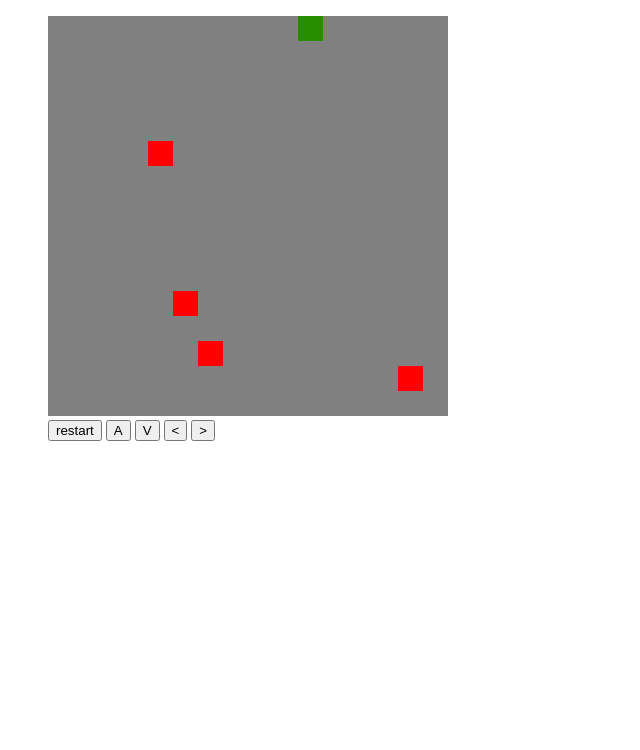
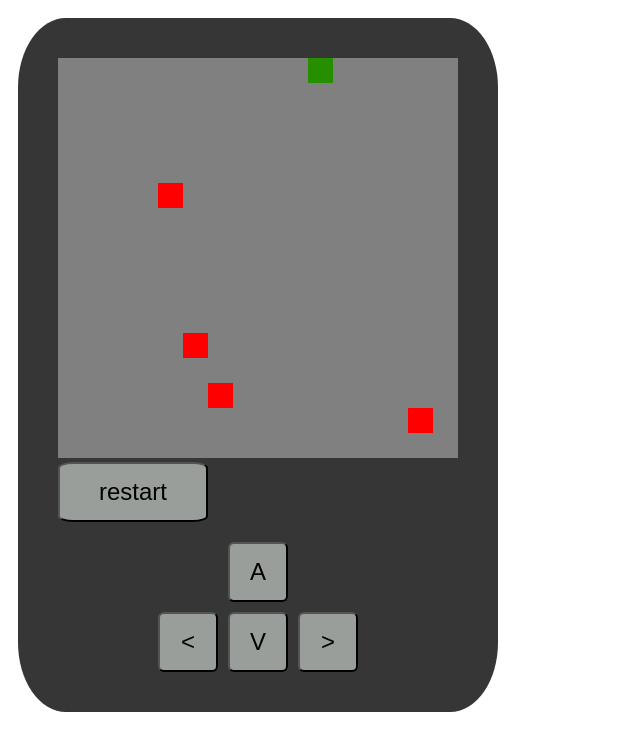
Before and after one commit to martinmal562/snake, a plain HTML site: page index.html in a window 1280 px wide. Shown: the whole page, without its empty margins (0-640 px from the left). Drawn offline with Linux system fonts and the light colour scheme.

Commit message:
added css design + polishes

```diff
--- a/index.html
+++ b/index.html
@@ -6,17 +6,19 @@
     <title>Document</title>
     <link rel="stylesheet" href="style.css">
 </head>
-<body>
-    <dir>
+<body class="body">
+    <div class="snake">
         <canvas id="field" width="400" height="400"></canvas>
         <br>
-        <button onclick="restart()">restart</button>
-        <button onclick="keypress('w')">A</button>
-        <button onclick="keypress('s')">V</button>
-        <button onclick="keypress('a')">&lt</button>
-        <button onclick="keypress('d')">&gt</button>
-        <p id = dead></p>
-    </dir>
+        <button onclick="restart()" class="restart">restart</button>
+
+        <div class="controls">
+            <button onclick="keypress('w')" class="button up">A</button>
+            <button onclick="keypress('s')" class="button down">V</button>
+            <button onclick="keypress('a')" class="button left">&lt</button>
+            <button onclick="keypress('d')" class="button right">&gt</button>
+        </div>
+    </div>
 </body>
 <script src="script.js"></script>
 </html>
--- a/script.js
+++ b/script.js
@@ -1,6 +1,5 @@
 let field = document.getElementById("field");
 let drawing = field.getContext("2d");
-let dead = document.getElementById("dead")
 
 document.onkeydown = function(event){keypress(event.key)}
 
@@ -80,7 +79,7 @@ function move(){
     }
     if (direction === "A"){
         if (py-1 < 0 || grid[py-1][px] > 0){
-            dead.innerText = "u dead";
+            die();
             return false;
         }
         else if (grid[py-1][px] === -1){
@@ -92,7 +91,7 @@ function move(){
     }
     else if (direction === "V"){
         if (py+1 > grid.length-1 || grid[py+1][px] > 0){
-            dead.innerText = "u dead";
+            die();
             return false;
         }
         else if (grid[py+1][px] === -1){
@@ -104,7 +103,7 @@ function move(){
     }
     else if (direction === "<"){
         if (px-1 < 0 || grid[py][px-1] > 0){
-            dead.innerText = "u dead";
+            die();
             return false;
         }
         else if (grid[py][px-1] === -1){
@@ -116,7 +115,7 @@ function move(){
     }
     else if (direction === ">"){
         if (px+1 > grid[0].length-1 || grid[py][px+1] > 0){
-            dead.innerText = "u dead";
+            die();
             return false;
         }
         else if (grid[py][px+1] === -1){
@@ -127,6 +126,11 @@ function move(){
         px+=1;
     }
     return true;
+}
+
+function die(){
+    drawing.fillStyle = "#a13535"
+    drawing.fillRect(0, 0, 400, 400);
 }
 
 function draw(){
@@ -179,7 +183,6 @@ function restart(){
     direction = ">";
     px = 0;
     py = 0;
-    dead.innerText = "";
 
     for (let i = 0; i < 4; i++){
         jablicko()
@@ -190,6 +193,9 @@ restart();
 setInterval(function(){
     if (alive){
         alive = move();
-        draw()
+        draw();
+    }
+    else {
+        die();
     }
 }, 500)
--- a/style.css
+++ b/style.css
@@ -0,0 +1,58 @@
+
+.body{
+    display: inline-block;
+}
+
+.snake{
+    background-color: #363636;
+    border-radius: 10%;
+    margin: 10px;
+    padding: 40px;
+}
+
+.button{
+    border-radius: 10%;
+    border-color: black;
+    background-color: #999e9b;
+    width: 60px;
+    height: 60px;
+    font-size: 24px;
+}
+
+.restart{
+    border-radius: 10%;
+    border-color: black;
+    background-color: #999e9b;
+    width: 150px;
+    height: 60px;
+    font-size: 24px;
+}
+
+.controls{
+    display: grid;
+    grid-template-columns: 60px 60px 60px;
+    grid-template-rows: 60px 60px;
+    gap: 10px;
+    justify-content: center;
+    margin-top: 20px;
+}
+
+.up{
+    grid-column: 2;
+    grid-row: 1;
+}
+
+.left{
+    grid-column: 1;
+    grid-row: 2;
+}
+
+.down{
+    grid-column: 2;
+    grid-row: 2;
+}
+
+.right{
+    grid-column: 3;
+    grid-row: 2;
+}
```
